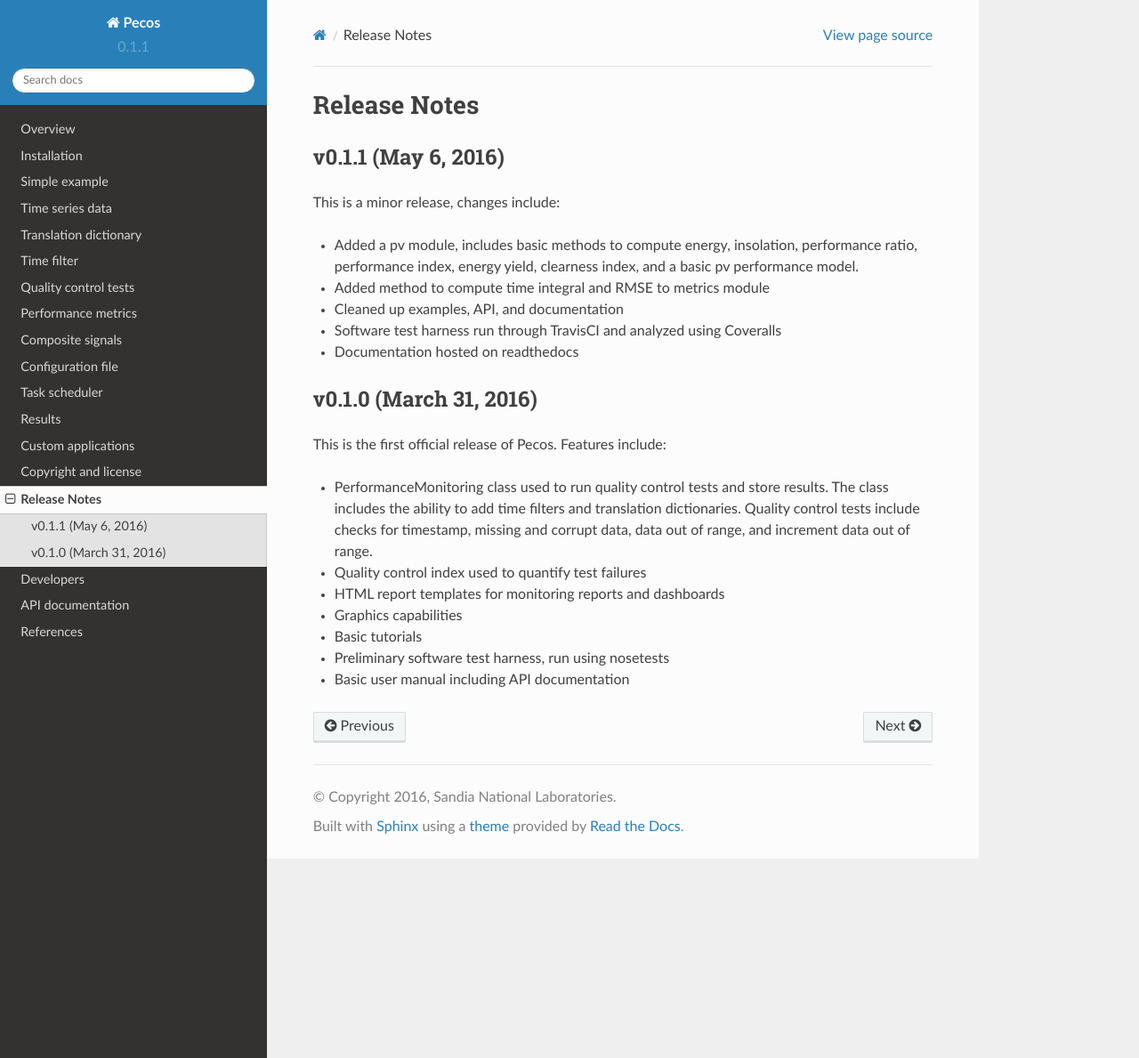
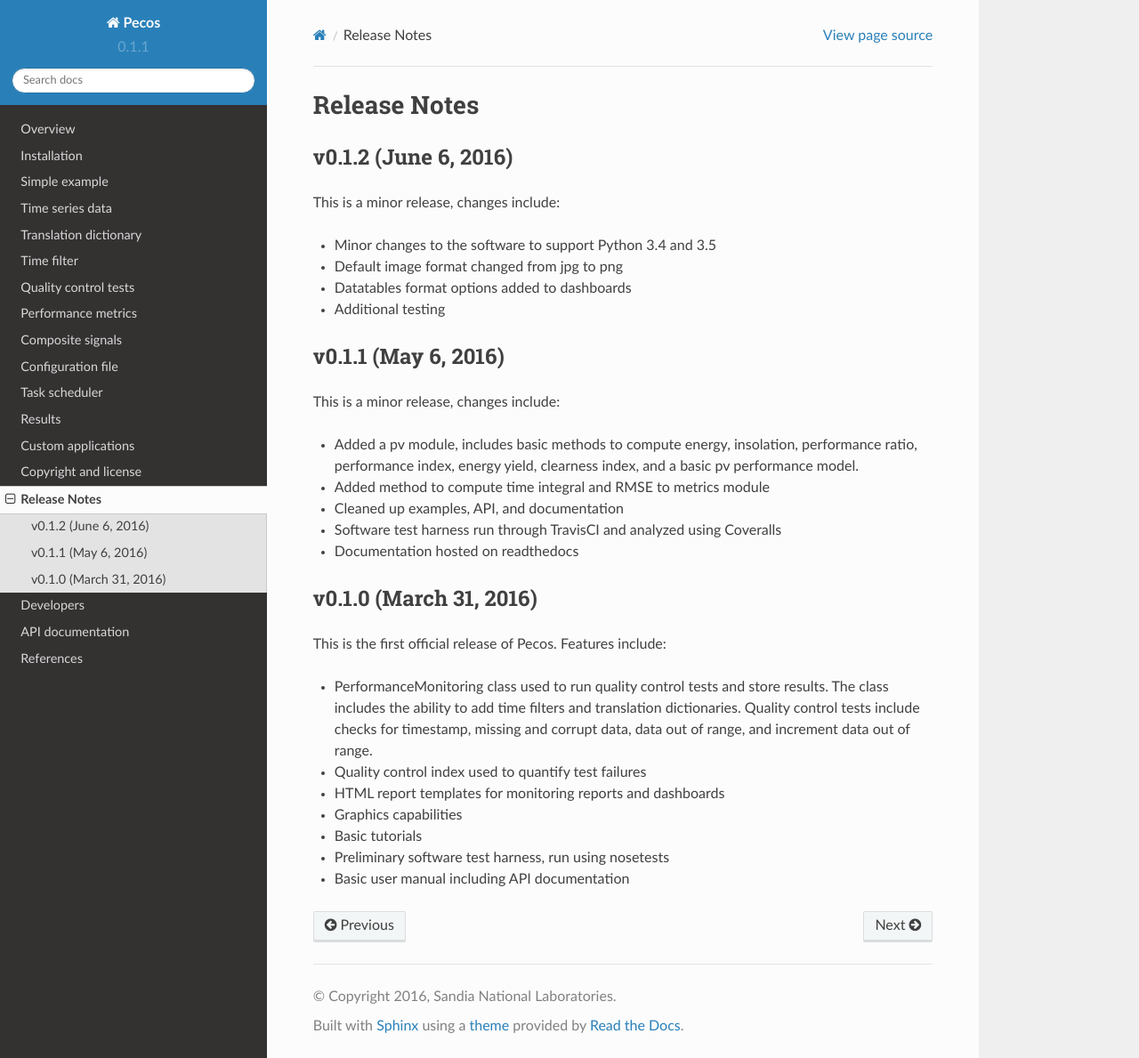
Before and after one commit to sjanzou/pecos, a Sphinx documentation site: the page built from documentation/whatsnew.rst, in a window 1280 px wide and 1189 px high. Shown: the whole window at 89% size. Built offline with Sphinx 7.4.7 and the Read the Docs theme 2.0.0, drawn with Linux system fonts in a browser that asks for light colours.

Commit message:
Added whatsnew for 0.1.2 and another small change to the docs.

```diff
--- a/documentation/whatsnew.rst
+++ b/documentation/whatsnew.rst
@@ -1,5 +1,7 @@
 Release Notes
 ================
+
+.. include:: whatsnew/v0.1.2.rst
 
 .. include:: whatsnew/v0.1.1.rst
 
--- /dev/null
+++ b/documentation/whatsnew/v0.1.2.rst
@@ -0,0 +1,11 @@
+.. _whatsnew_0120:
+
+v0.1.2 (June 6, 2016)
+-----------------------
+
+This is a minor release, changes include:
+
+* Minor changes to the software to support Python 3.4 and 3.5
+* Default image format changed from jpg to png
+* Datatables format options added to dashboards
+* Additional testing
```
Also changed, not shown: 1 other file.
